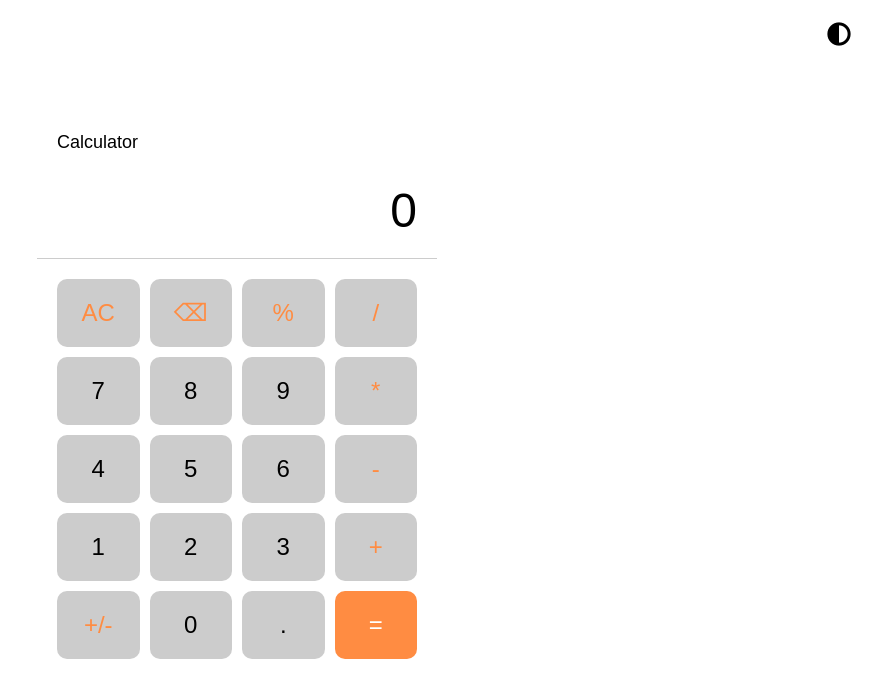
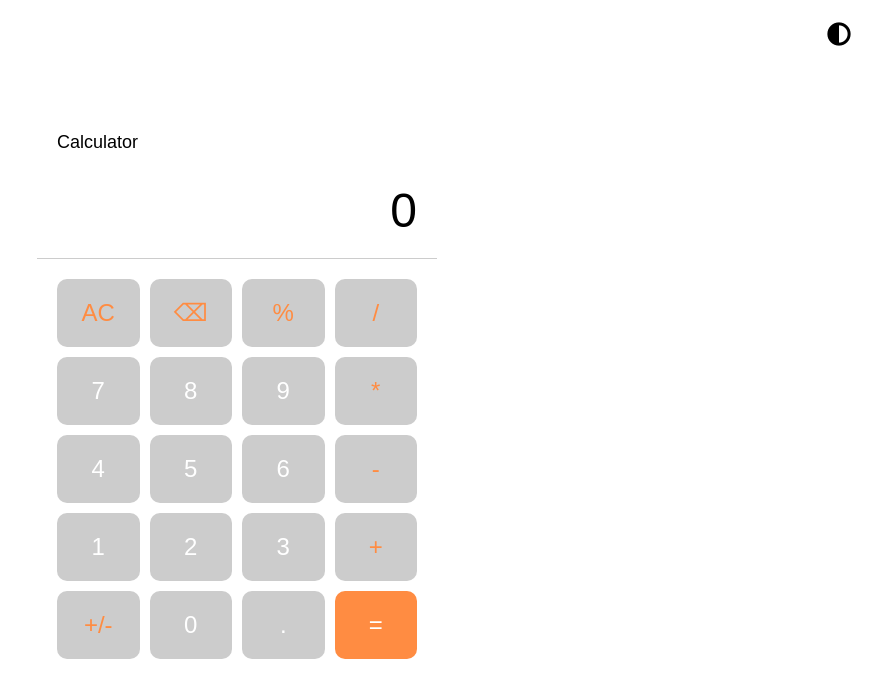
Before and after one commit to isNotANumber/simple-js-calc, a website built with webpack: page public/index.html in a window 1280 px wide. Both pictures are taken after a click on the button 1242 px from the left and 35 px from the top of the page. Shown: the whole page, without its empty margins (403-1280 px from the left). Built offline with nearby package versions, Linux system fonts and the light colour scheme.

Commit message:
theme toggle fix

```diff
--- a/public/index.html
+++ b/public/index.html
@@ -9,7 +9,7 @@
       href="https://cdnjs.cloudflare.com/ajax/libs/font-awesome/5.15.3/css/all.min.css"
     />
   </head>
-  <body class="dark-theme">
+  <body>
     <div class="calculator">
       <div class="calculator__header">
         <div class="calculator__header-item">
--- a/public/style/style.scss
+++ b/public/style/style.scss
@@ -1,5 +1,5 @@
+@import './themes/dark-theme.scss';
 @import './themes/light-theme.scss';
-@import './themes/dark-theme.scss';
 
 body {
   font-family: Arial, sans-serif;
--- a/public/style/themes/dark-theme.scss
+++ b/public/style/themes/dark-theme.scss
@@ -1,7 +1,7 @@
 @use "sass:map";
 @import './themes-var.scss';
 
-.dark-theme {
+body {
   background-color: getDarkThemeKey('background');
   color: getDarkThemeKey('color');
 
--- a/public/style/themes/light-theme.scss
+++ b/public/style/themes/light-theme.scss
@@ -11,6 +11,8 @@
     };
 
     &__display {
+      background-color: white;
+      color: black;
       border-bottom: 1px solid getLightThemeKey('display-border');
     };
 
--- a/src/handlers/handlers.js
+++ b/src/handlers/handlers.js
@@ -7,7 +7,6 @@ const calculator = new Calculator();
  * Toggles the theme between light and dark.
  */
 function handleThemeToggle() {
-  document.body.classList.toggle("dark-theme");
   document.body.classList.toggle("light-theme");
 }
 
```
